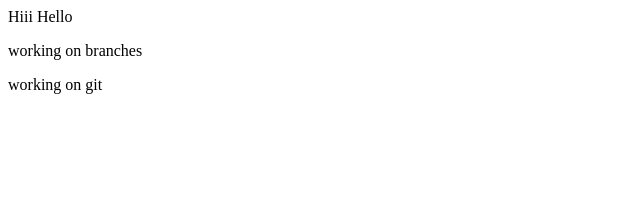
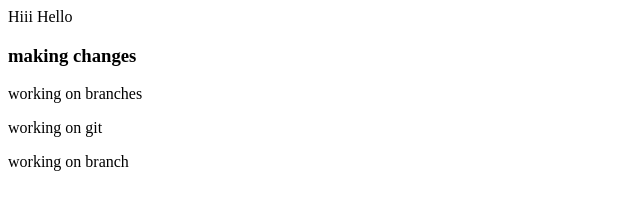
Before and after one commit to Soumyakusuma/gitpractice, a plain HTML site: page index.html in a window 1280 px wide. Shown: the whole page, without its empty margins (0-640 px from the left). Drawn offline with Linux system fonts and the light colour scheme.

Commit message:
Update index.html

```diff
--- a/index.html
+++ b/index.html
@@ -7,9 +7,11 @@
 </head>
 <body>
     <h>Hiii Hello</h>
+    <h3>making changes</h3>
     <p>working on branches</p>
     <div>
         <p>working on git</p>
+        <p>working on branch</p>
     </div>
 </body>
 </html>
```
